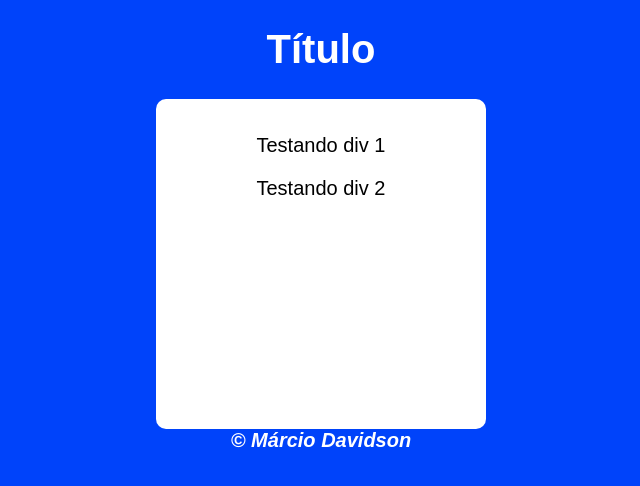
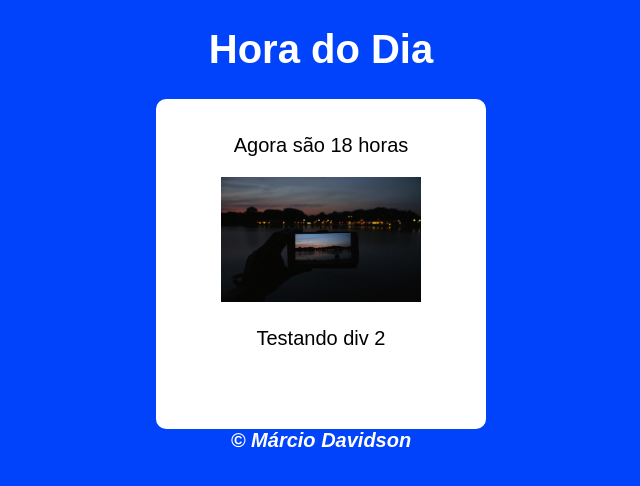
Before and after one commit to marciodavidson/Ola-Mundo, a plain HTML site: page modelo/aula12exe.html in a window 1280 px wide. Shown: the whole page, without its empty margins (319-959 px from the left). Drawn offline with Linux system fonts and the light colour scheme.

Commit message:
Terminei a aplicação

```diff
--- a/exercíciosjs/aula12exe.html
+++ b/modelo/aula12exe.html
@@ -6,7 +6,7 @@
     <meta name="viewport" content="width=device-width, initial-scale=1.0">
     <title>Modelo</title>
     <header>
-        <h1>Título</h1>
+        <h1>Hora do Dia</h1>
     </header>
     <style>
         header {
@@ -40,16 +40,18 @@
     </style>
 </head>
 
-<body>
+<body onload="carregar()">
     <section>
-        <div>
+        <div id="msg">
 
-         <p>Testando div 1</p>
+         <p>Aqui vai aparecer a mensagem</p>
 
         </div>
 
 
-        <div>
+        <div id="foto">
+
+            <img id="imagem" src="foto-de-manha.jpg" alt="fotodemanha" height="125px" width="200px">
 
          <p>Testando div 2</p>
 
@@ -59,5 +61,5 @@
 
     <footer><strong>© Márcio Davidson</strong></footer>
 </body>
-
+<script src="./bomdia.js"></script>
 </html>
--- /dev/null
+++ b/modelo/bomdia.js
@@ -0,0 +1,18 @@
+function carregar() {
+    var msg = window.document.getElementById('msg')
+    var img = window.document.getElementById('imagem')
+    var data = new Date()
+    var hora = data.getHours()
+    msg.innerHTML = `<p>Agora são ${hora} horas</p>`
+
+ if (hora >= 6 && hora <12) {
+    img.src = 'foto-de-manha.jpg'
+    document.body.style.background = 'yellow'
+ } else if (hora>=12 && hora<18){
+    img.src = 'foto-de-tarde.jpg'
+    document.body.style.background = 'orange'
+ } else if (hora >=18 && hora <=23) {
+    img.src = 'foto-de-noite.jpg'
+    document.body.style.background = '#021349f'
+ }
+}
```
Also changed, not shown: exercíciosjs/bomdia.js (deleted, +0 -15 lines), modelo/foto-de-manha.jpg (added), modelo/foto-de-noite.jpg (added), modelo/foto-de-tarde.jpg (added).
